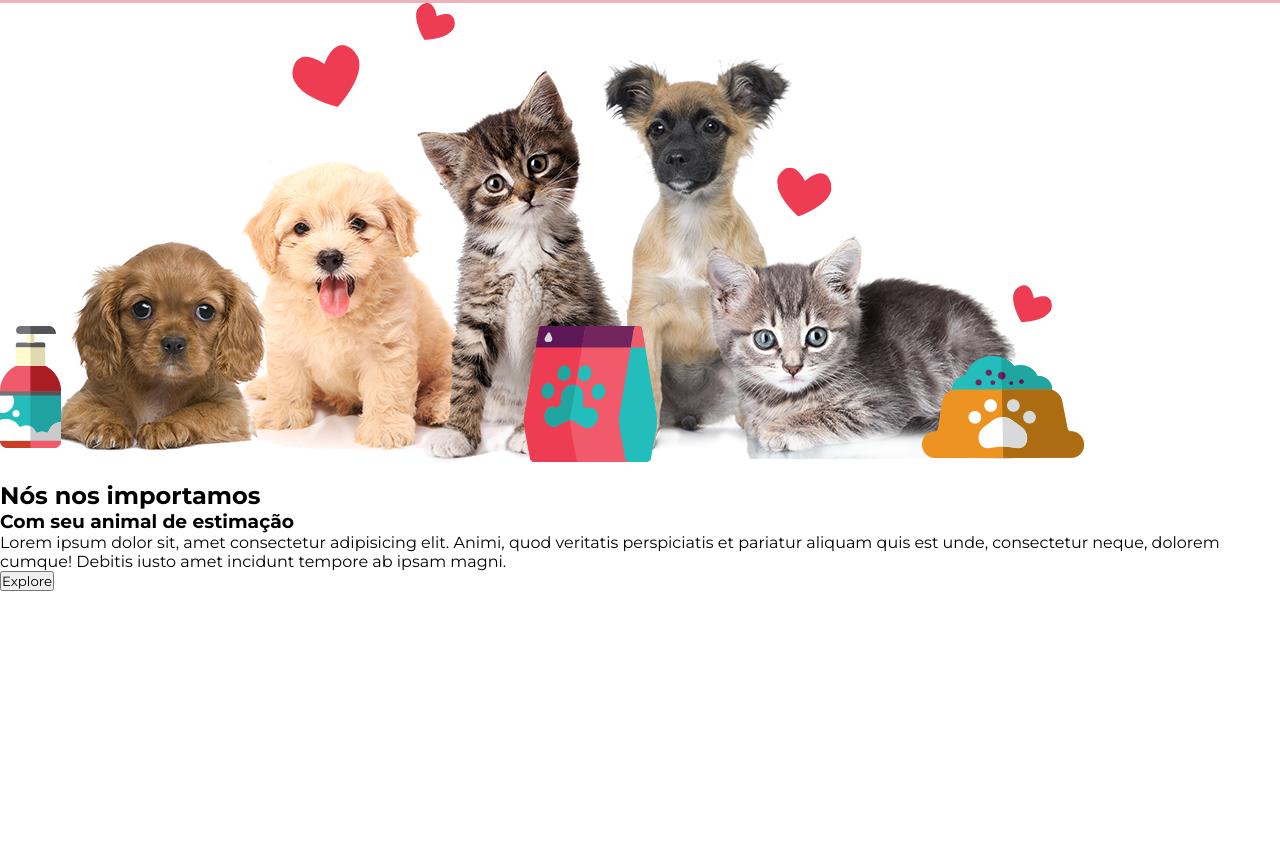
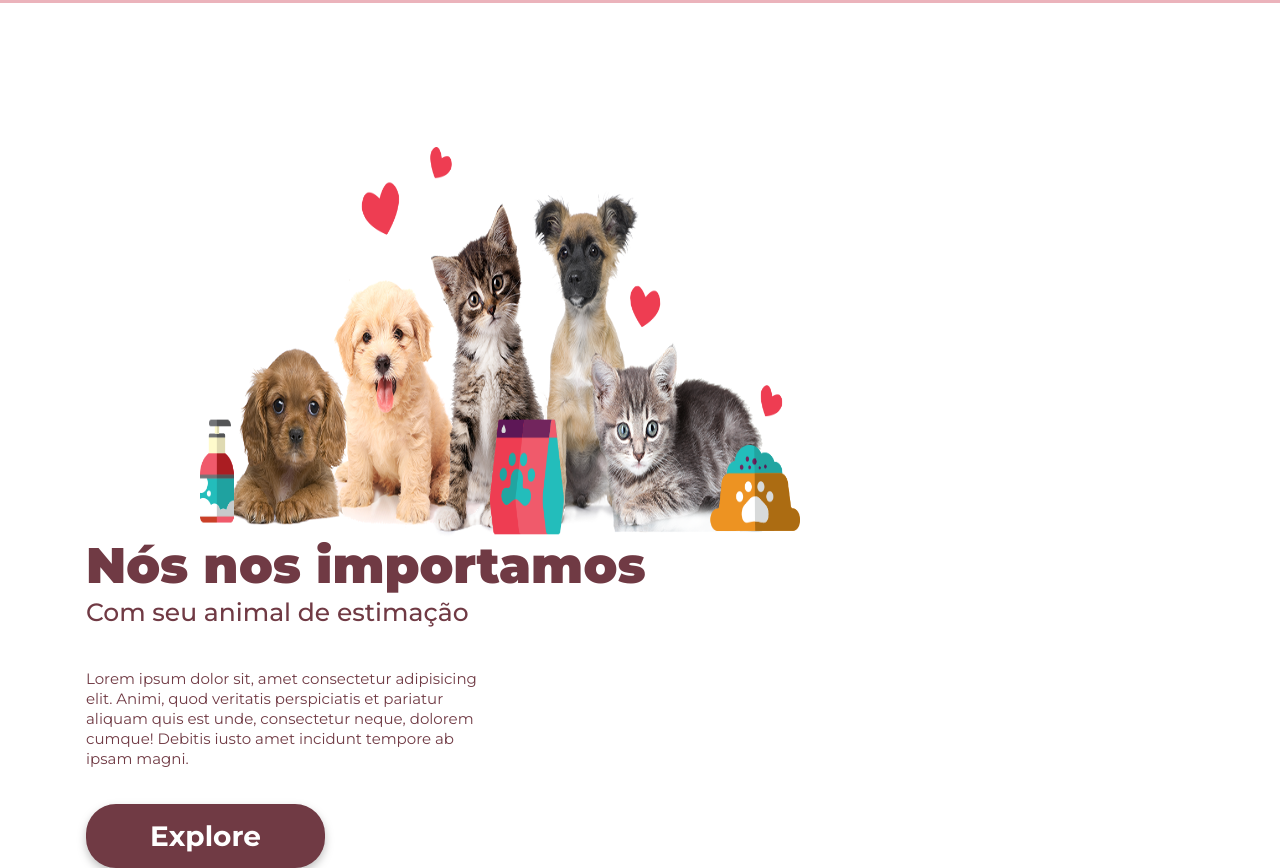
Before and after one commit to Anderson-reis7/pet-shop, a plain HTML site: page index.html in a window 1280 px wide. Shown: the part 258-1126 px from the top of the page. Before the commit the page ends 849 px from the top, so only its background shows below. Drawn offline with Linux system fonts and the light colour scheme.

Commit message:
Finalização da tela

```diff
--- a/index.html
+++ b/index.html
@@ -27,20 +27,19 @@
     </div>
   </nav>
   <main id="container-principal">
-    <section>
-      <img src="./img/kisspng.png" alt="" class="img-um">
-    </section>
-    <section>
-      <h1>Nós nos importamos</h1>
-      <h3>Com seu animal de estimação</h3>
-    </section>
-    <section>
-      <p>Lorem ipsum dolor sit, amet consectetur adipisicing elit. Animi, quod veritatis perspiciatis et pariatur
+
+    <img src="./img/kisspng.png" alt="" class="img-um">
+
+    <section id="section-principal">
+      <h1 class="titulo-principal">Nós nos importamos</h1>
+      <h3 class="titulo-secundario">Com seu animal de estimação</h3>
+      <p class="paragrafo">Lorem ipsum dolor sit, amet consectetur adipisicing elit. Animi, quod veritatis perspiciatis
+        et
+        pariatur
         aliquam quis est unde, consectetur neque, dolorem cumque! Debitis iusto amet incidunt tempore ab ipsam magni.
       </p>
-    </section>
-    <section>
-      <button>Explore</button>
+
+      <button class="btn-explore">Explore</button>
     </section>
   </main>
 </body>
--- a/style.css
+++ b/style.css
@@ -1,6 +1,7 @@
 * {
   padding: 0;
   margin: 0;
+  box-sizing: border-box;
   font-family: "Montserrat", sans-serif;
 }
 
@@ -59,3 +60,55 @@
 .link-nav:hover{
   opacity: 0.8;
 }
+
+#section-principal{
+  display: inline-block;
+  margin-left: 86px;
+}
+
+.img-um{
+  width: 600px;
+  height: 400px;
+  display: inline-block;
+  margin-left: 200px;
+  margin-top: 144px;
+}
+
+.titulo-principal{
+  display: inline-block;
+  font-weight: 900;
+  font-size: 50px;
+  line-height: 30px;
+  color: #703A44;
+}
+
+.titulo-secundario{
+  font-size: 25px;
+  line-height: 50px;
+  font-weight: 500;
+  color: #703A44;
+}
+
+p{
+  width: 400px;
+  font-weight: 400;
+  font-size: 15px;
+  color: #703A44;
+  line-height: 20px;
+  margin-top: 32px;
+  margin-bottom: 35px;
+}
+
+.btn-explore{
+  width: 239px;
+  height: 64px;
+  border-radius: 30px;
+  font-weight: 700;
+  font-size: 28px;
+  line-height: 34.13px;
+  color: #ffffff;
+  background-color: #703A44;
+  border: none;
+  cursor: pointer;
+  filter: drop-shadow(0px 4px 4px rgba(0, 0 ,0 , 0.25));
+}
```
